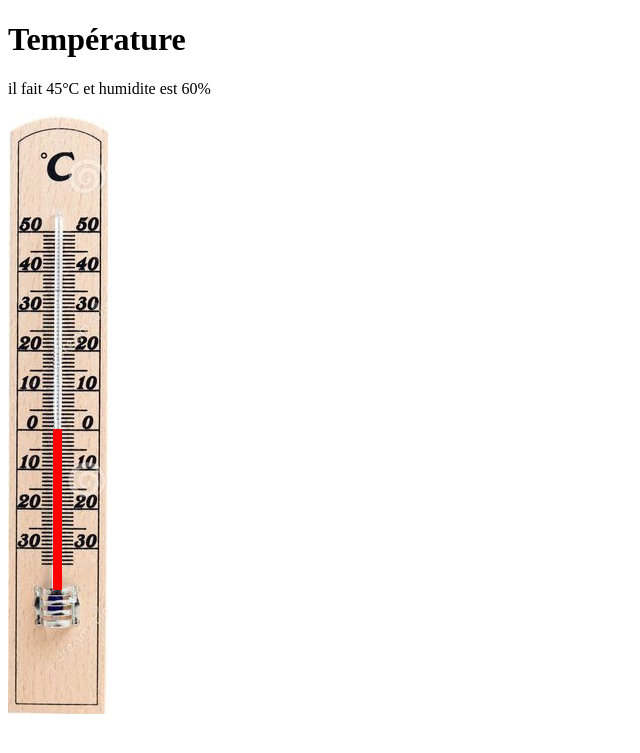
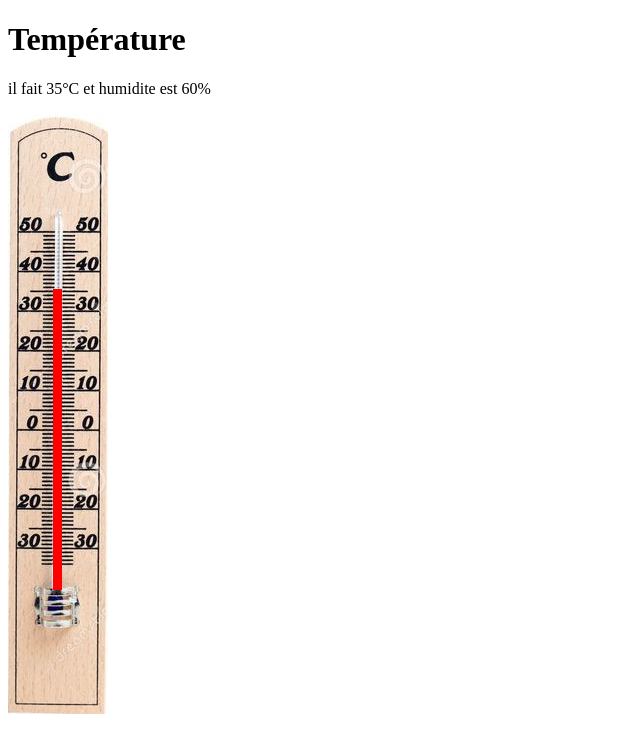
Before and after one commit to MartinReaders/DHT11, a PHP site: page / in a window 1280 px wide. Shown: the top 753 px of the page, without its empty margins (0-640 px from the left). Run offline with PHP 8.4, Linux system fonts and the light colour scheme.

Commit message:
la derinier version termometeur

```diff
--- a/data.txt
+++ b/data.txt
@@ -1 +1 @@
- {"temperature":"45","humidite":"60"}
+ {"temperature":"35","humidite":"60"}
--- a/index.php
+++ b/index.php
@@ -14,6 +14,8 @@ $json_url = "data.txt";
 $json = file_get_contents($json_url);
 $data = json_decode($json);
 
+$bargraph_height = 161 + $data->temperature * 4 ;
+$bargraph_top = 315 - $data->temperature *4 ;
 
 ?>
 
@@ -21,7 +23,7 @@ $data = json_decode($json);
 
 <div id="thermometer">
 
-  <div id="bargraph"></div>
+  <div id="bargraph" style="height:<?php echo $bargraph_height ?>px; top:<?php echo $bargraph_top ?>px"></div>
 </div>
 
 </body>
--- a/main.css
+++ b/main.css
@@ -7,9 +7,9 @@
 #bargraph {
   display: block;
   position: relative;
-  height: 161px;
+  /*height: 161px;*/
   width: 9px;
-  top: 315px;
+  /*top: 315px;*/
   left: 45px;
   background-color: red;
 }
```
